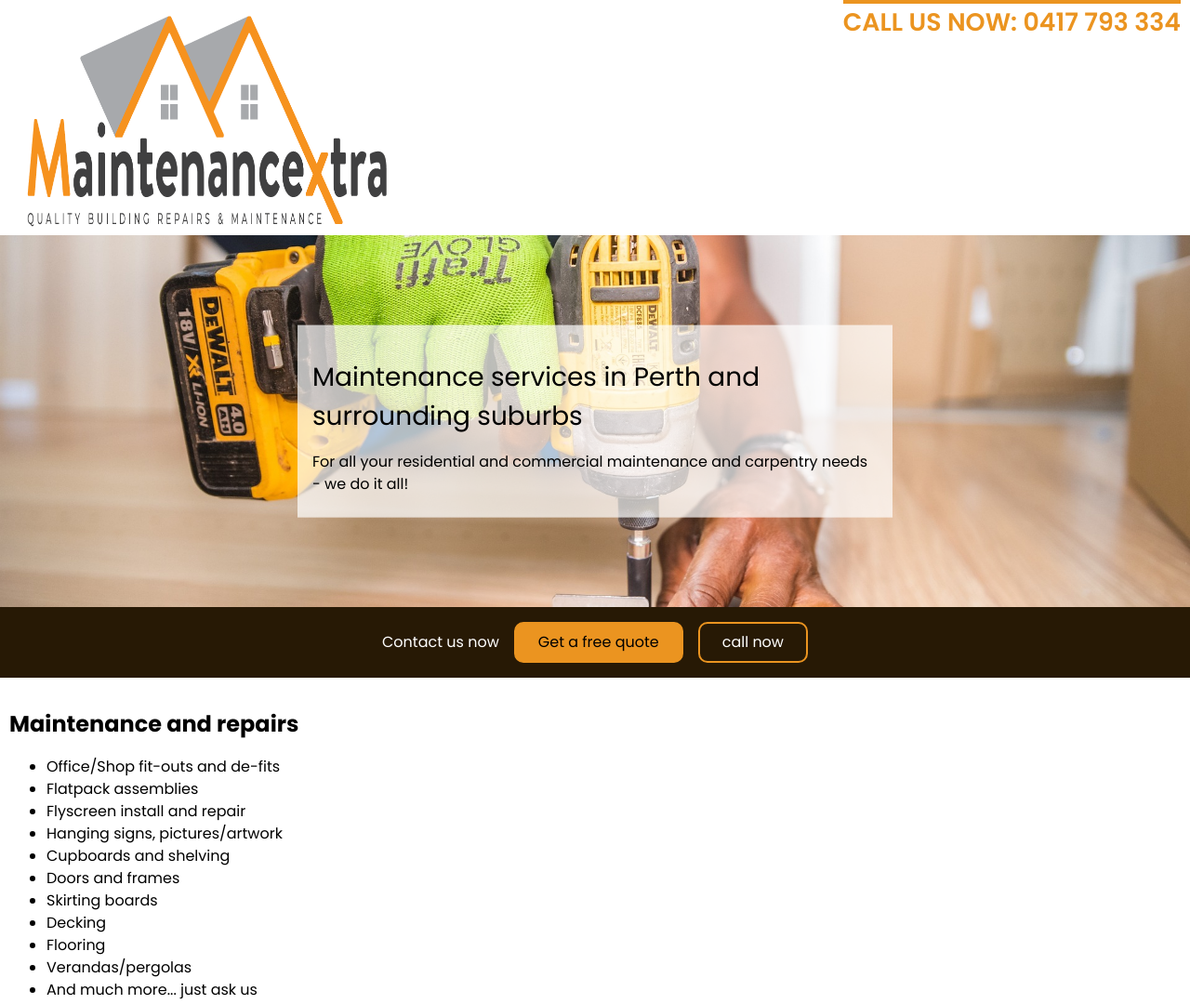
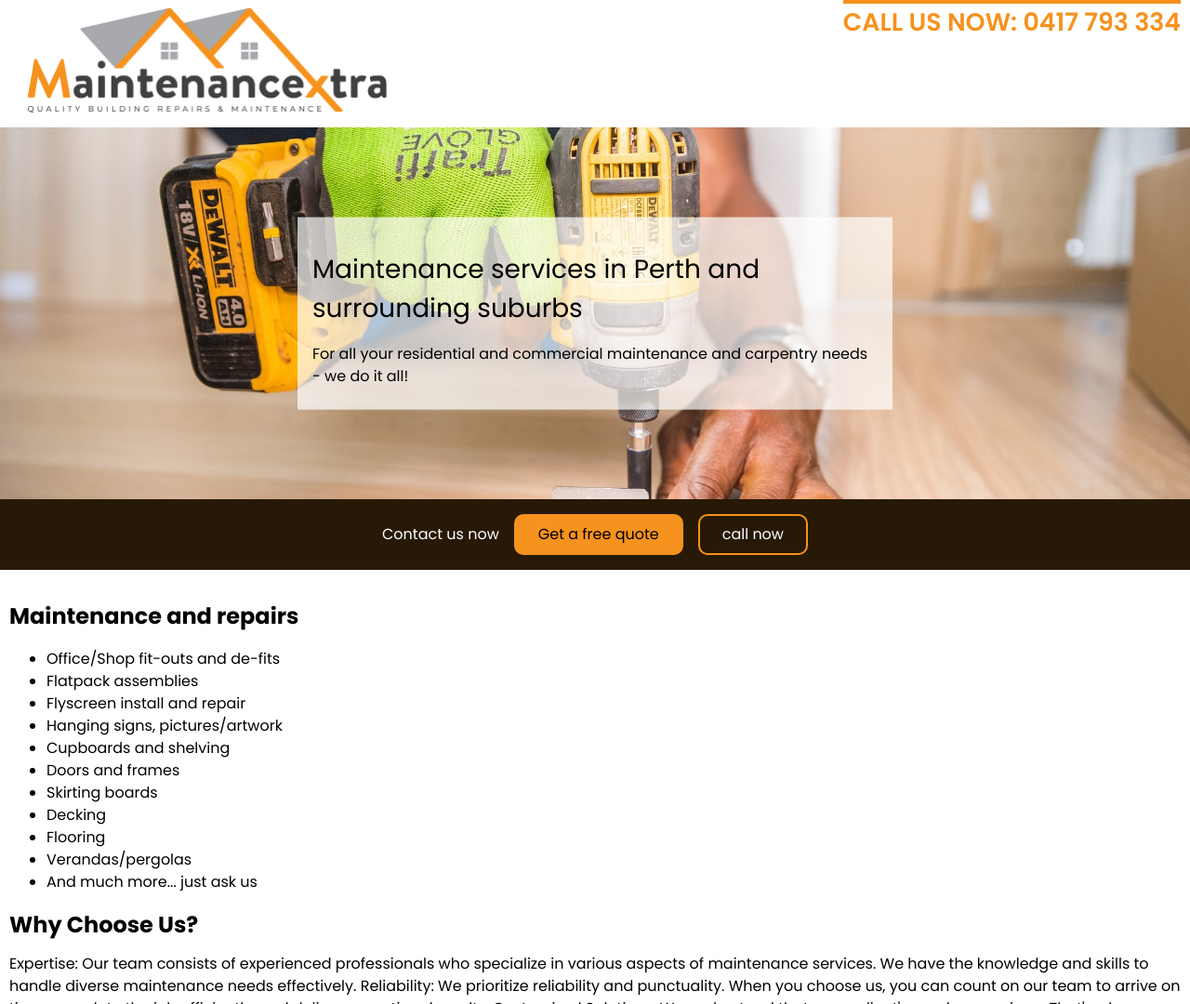
Before and after one commit to jcollier78/mark-website, a plain HTML site: page index.html in a window 1280 px wide. Shown: the top 1080 px of the page at 93% size. Drawn offline with Linux system fonts and the light colour scheme.

Commit message:
minor updates

```diff
--- a/scss/_global.scss
+++ b/scss/_global.scss
@@ -48,7 +48,7 @@ p, h1, h2, h3, h4, h5, h6 {
 }
 
 :root {
-  --primary-color: #eb9420;
+  --primary-color: #f6921e;
   --dark-color: #271905;
 }
 
--- a/scss/_header.scss
+++ b/scss/_header.scss
@@ -5,6 +5,12 @@
 
 .header-grid {
     display: grid;
+    margin-bottom: 0.675rem;
+}
+
+.logo img {
+    width: 100%;
+    height: auto;
 }
 
 .phone {
```
Also changed, not shown: css/styles.css, services.txt, 1 other file.
